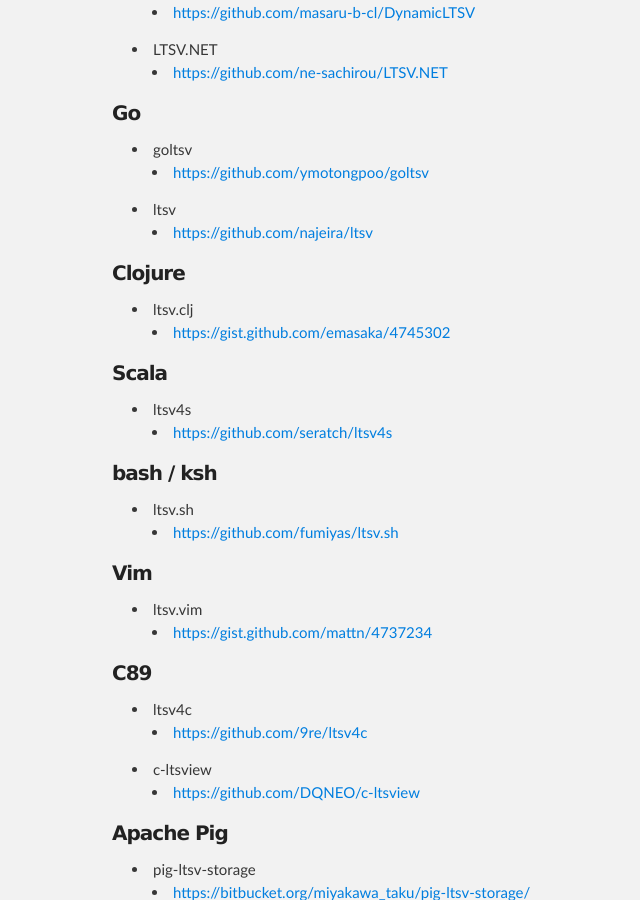
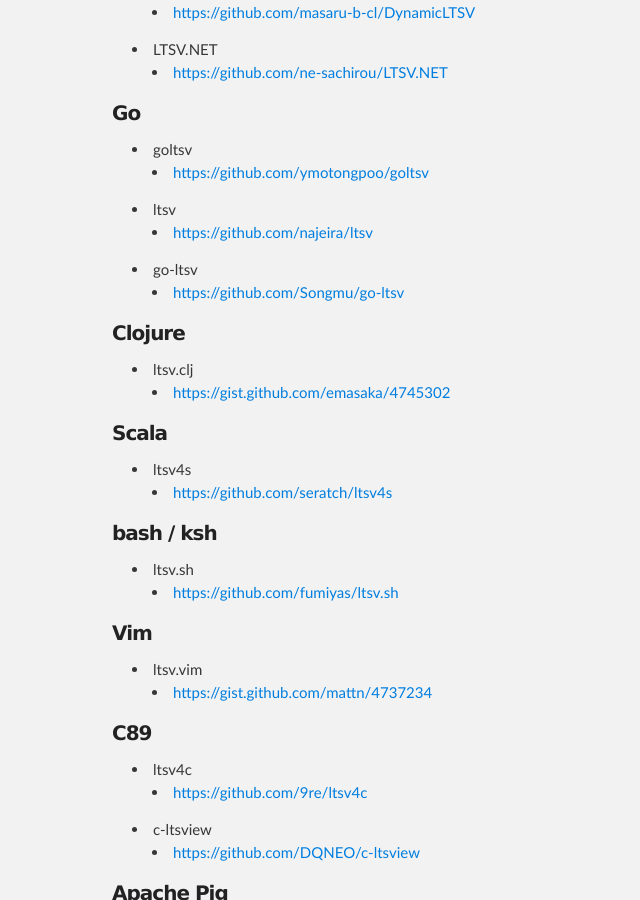
Before and after one commit to stanaka/ltsv, a Jekyll site: the page built from index.html, in a window 1280 px wide and 900 px high, scrolled down 6283 px. Shown: the whole window, without its empty margins (208-848 px from the left). Built offline with Jekyll 4.4.1, drawn with Linux system fonts in a browser that asks for light colours; comment, search, counter and statistics services are not loaded.

Commit message:
add go ltsv

```diff
--- a/index.html
+++ b/index.html
@@ -447,6 +447,11 @@
 <li><a href="https://github.com/najeira/ltsv">https://github.com/najeira/ltsv</a></li>
 </ul>
 </li>
+<li>go-ltsv
+<ul>
+<li><a href="https://github.com/Songmu/go-ltsv">https://github.com/Songmu/go-ltsv</a></li>
+</ul>
+</li>
 </ul>
 
 <h4>Clojure</h4>
```
